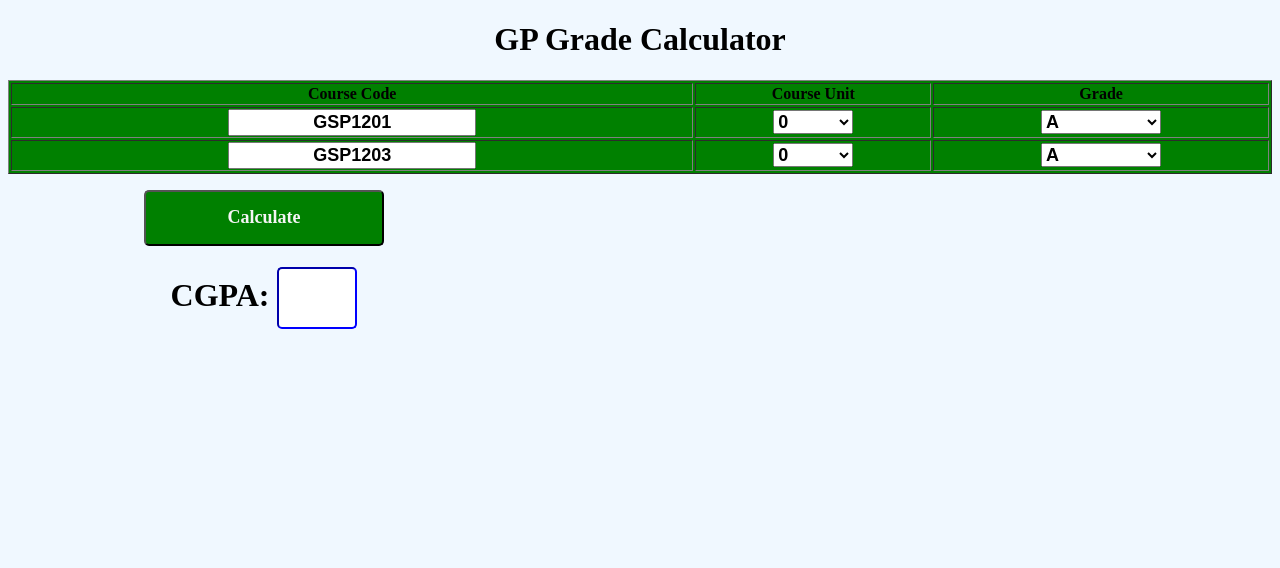
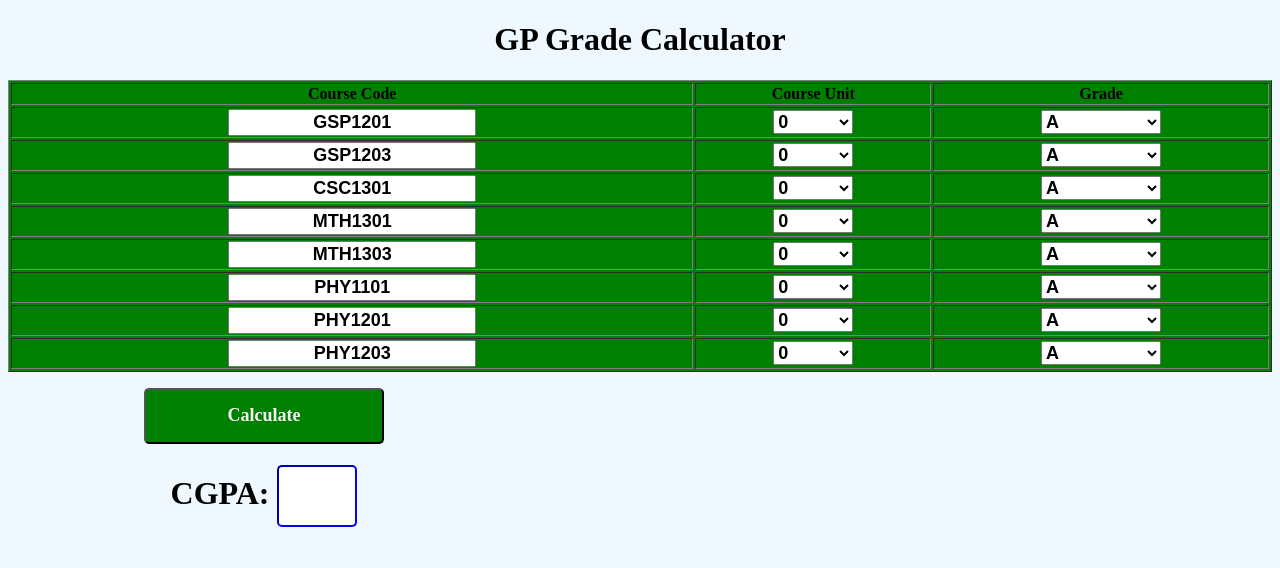
Before and after one commit to Mahmud2123/gp-cal.github.io, a website with bundled scripts: page index.html in a window 1280 px wide. Built offline with nearby package versions, Linux system fonts and the light colour scheme.

Commit message:
Update index.html

```diff
--- a/index.html
+++ b/index.html
@@ -53,6 +53,108 @@
 
   </td>
   </tr>
+     <tr>
+    <td> <input id="code" type="text"  value="CSC1301"> </input></td>
+      <td> <select id="unit" >
+        <option value="0">0</option>
+        <option value="1">1</option>
+        <option value="2">2</option>
+        <option value="3">3</option>
+      </select>
+      </td>
+      <td> <select id="grade">
+        <option value="">A</option>
+        <option value="">B</option>
+        <option value="">C</option>
+        <option value="">D</option>
+        <option value="">E</option>
+      </td>
+  </tr>
+     <tr>
+    <td> <input id="code" type="text"  value="MTH1301"> </input></td>
+      <td> <select id="unit" >
+        <option value="0">0</option>
+        <option value="1">1</option>
+        <option value="2">2</option>
+        <option value="3">3</option>
+      </select>
+      </td>
+      <td> <select id="grade">
+        <option value="">A</option>
+        <option value="">B</option>
+        <option value="">C</option>
+        <option value="">D</option>
+        <option value="">E</option>
+      </td>
+  </tr>
+     <tr>
+    <td> <input id="code" type="text"  value="MTH1303"> </input></td>
+      <td> <select id="unit" >
+        <option value="0">0</option>
+        <option value="1">1</option>
+        <option value="2">2</option>
+        <option value="3">3</option>
+      </select>
+      </td>
+      <td> <select id="grade">
+        <option value="">A</option>
+        <option value="">B</option>
+        <option value="">C</option>
+        <option value="">D</option>
+        <option value="">E</option>
+      </td>
+  </tr>
+     <tr>
+    <td> <input id="code" type="text"  value="PHY1101"> </input></td>
+      <td> <select id="unit" >
+        <option value="0">0</option>
+        <option value="1">1</option>
+        <option value="2">2</option>
+        <option value="3">3</option>
+      </select>
+      </td>
+      <td> <select id="grade">
+        <option value="">A</option>
+        <option value="">B</option>
+        <option value="">C</option>
+        <option value="">D</option>
+        <option value="">E</option>
+      </td>
+  </tr>
+     <tr>
+    <td> <input id="code" type="text"  value="PHY1201"> </input></td>
+      <td> <select id="unit" >
+        <option value="0">0</option>
+        <option value="1">1</option>
+        <option value="2">2</option>
+        <option value="3">3</option>
+      </select>
+      </td>
+      <td> <select id="grade">
+        <option value="">A</option>
+        <option value="">B</option>
+        <option value="">C</option>
+        <option value="">D</option>
+        <option value="">E</option>
+      </td>
+  </tr>
+     <tr>
+    <td> <input id="code" type="text"  value="PHY1203"> </input></td>
+      <td> <select id="unit" >
+        <option value="0">0</option>
+        <option value="1">1</option>
+        <option value="2">2</option>
+        <option value="3">3</option>
+      </select>
+      </td>
+      <td> <select id="grade">
+        <option value="">A</option>
+        <option value="">B</option>
+        <option value="">C</option>
+        <option value="">D</option>
+        <option value="">E</option>
+      </td>
+  </tr>
   </table>
   <div id="cont3">
     <button id="btn-cal">Calculate</button>
```
